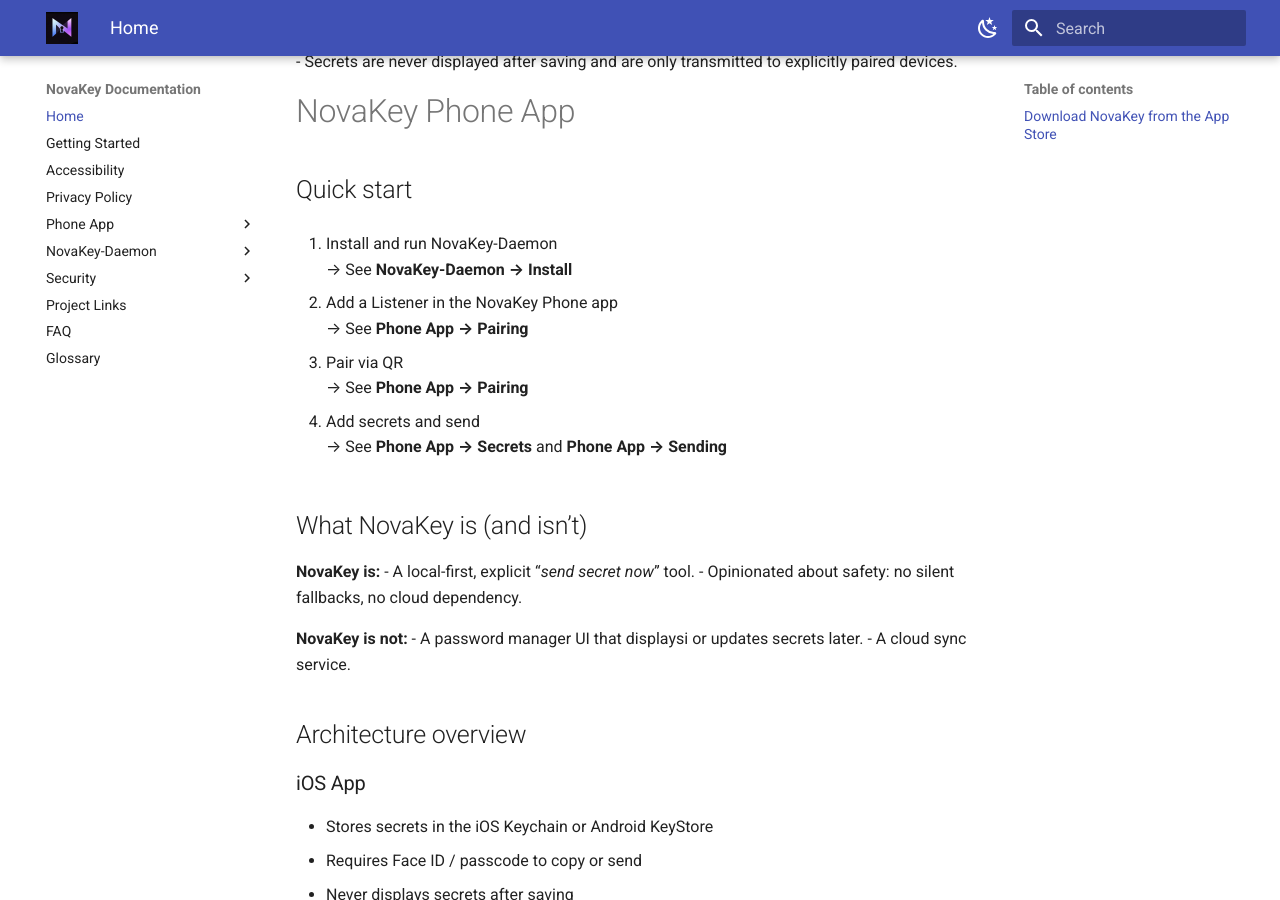
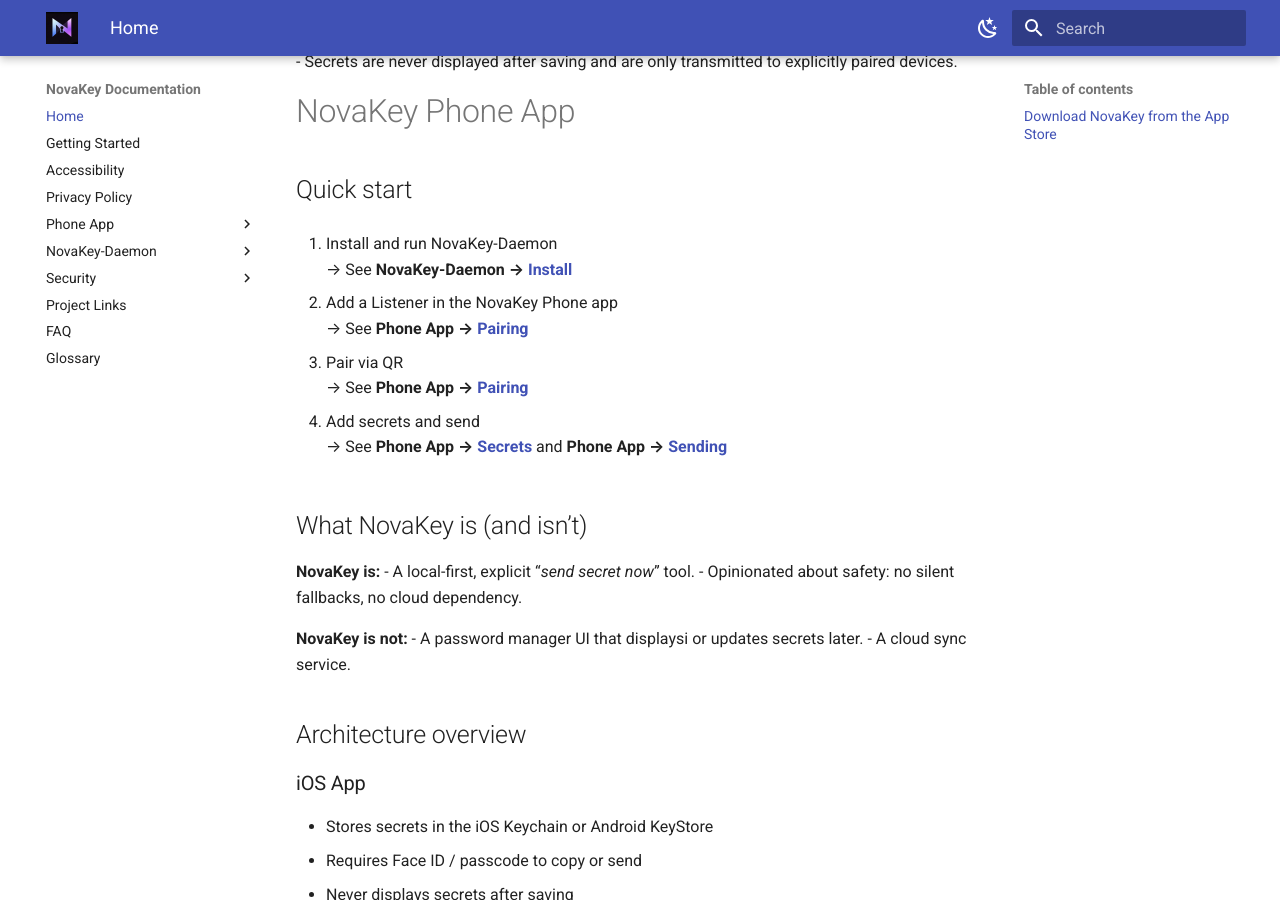
Before and after one commit to OsbornePro/NovaKey-Daemon, an MkDocs documentation site: the page built from docs/index.md, in a window 1280 px wide and 900 px high, scrolled down 1451 px. Built offline with MkDocs 1.6.1 and Material for MkDocs 9.7.7, drawn with Linux system fonts in a browser that asks for light colours; some of the changed lines change nothing that is shown.

Commit message:
Added urls to sub docs

```diff
--- a/docs/index.md
+++ b/docs/index.md
@@ -29,16 +29,16 @@
 ## Quick start
 
 1. Install and run NovaKey-Daemon
-   → See **NovaKey-Daemon → Install**
+   → See **NovaKey-Daemon → [Install](https://novakey.app/en/latest/daemon/install/)**
 
 2. Add a Listener in the NovaKey Phone app
-   → See **Phone App → Pairing**
+   → See **Phone App → [Pairing](https://novakey.app/en/latest/daemon/pairing/)**
 
 3. Pair via QR
-   → See **Phone App → Pairing**
+   → See **Phone App → [Pairing](https://novakey.app/en/latest/phone/pairing/)**
 
 4. Add secrets and send
-   → See **Phone App → Secrets** and **Phone App → Sending**
+   → See **Phone App → [Secrets](https://novakey.app/en/latest/phone/secrets/)** and **Phone App → [Sending](https://novakey.app/en/latest/phone/sending/)**
 
 ## What NovaKey is (and isn’t)
 
```
